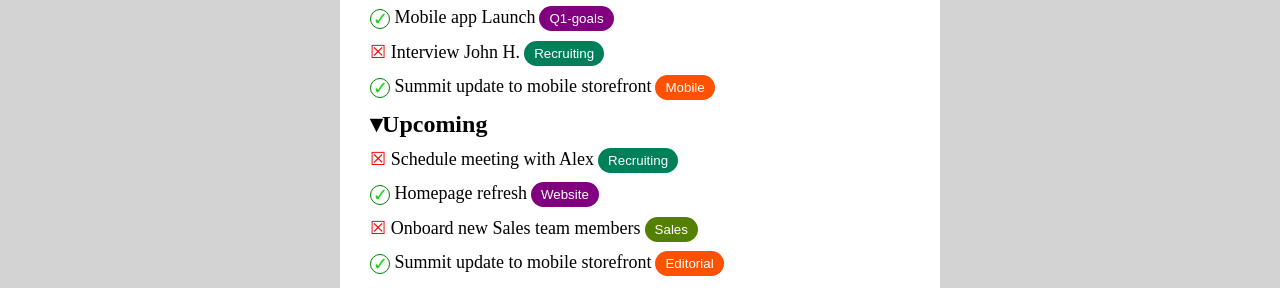
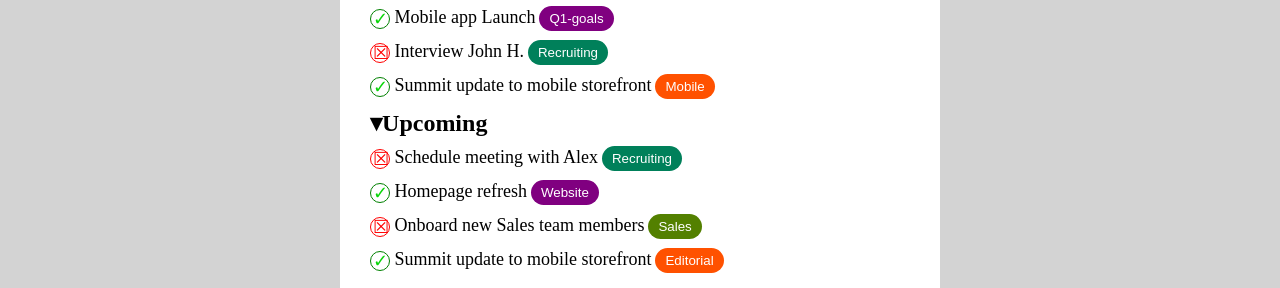
Before and after one commit to maino1997/html-css-toboolist, a plain HTML site: page index.html in a window 1280 px wide. Shown: the part 271-559 px from the top of the page. Drawn offline with Linux system fonts and the light colour scheme.

Commit message:
added border radius to x

```diff
--- a/style.css
+++ b/style.css
@@ -116,4 +116,12 @@ section{
 
 .red-check{
     color: red;
+    display: inline-block;
+    width:20px;
+    height: 20px;
+    border: 1px solid red;
+    border-radius: 50%;
+    line-height: 100%;
+    vertical-align: middle;
+    padding-left: 2px;
 }
```
